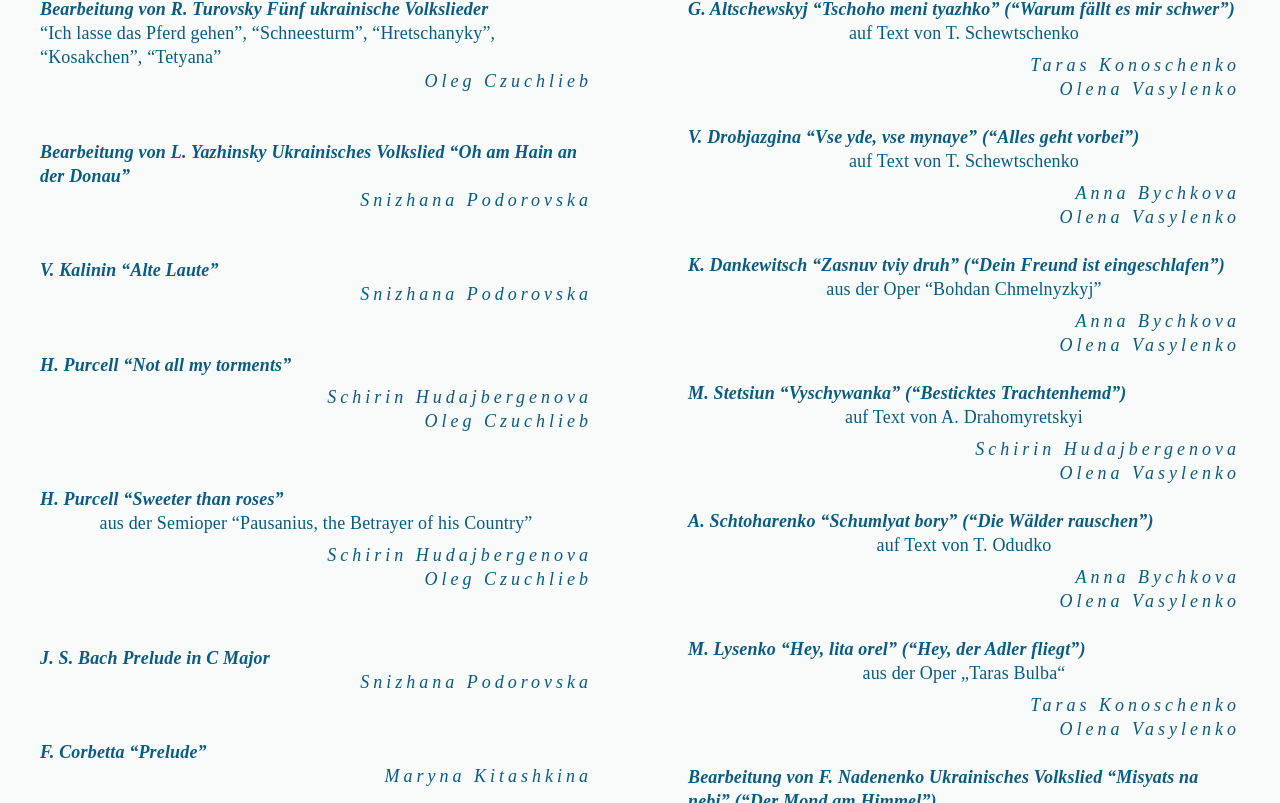
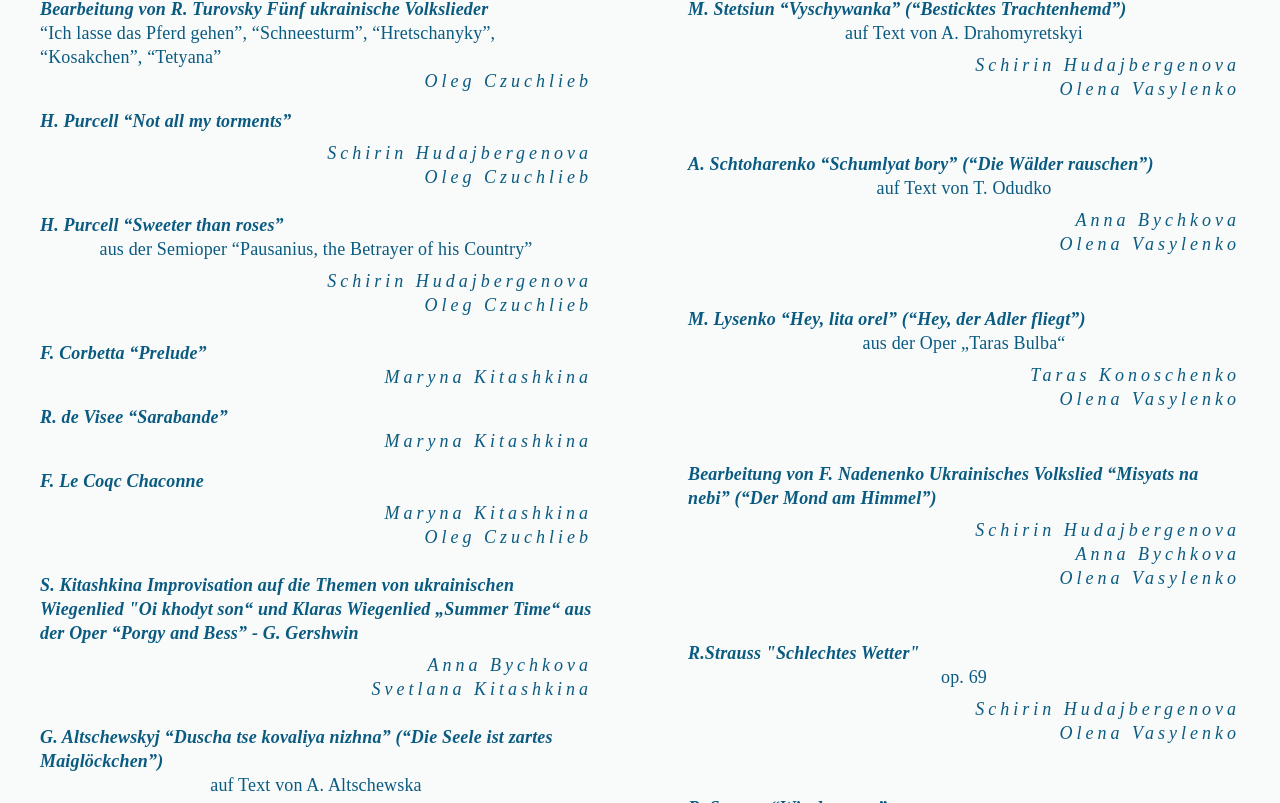
Before and after one commit to a-nn-a-bychkova/culture-event, a React (Create React App) app: page / in a window 1280 px wide. Shown: the part 1497-2300 px from the top of the page. Built offline with nearby package versions, Linux system fonts and the light colour scheme.

Commit message:
program is  changed

```diff
--- a/src/components/Programm/Programm.js
+++ b/src/components/Programm/Programm.js
@@ -17,18 +17,6 @@
     performer: ['Oleg Czuchlieb'],
   },
   {
-    id: '2',
-    author: 'Bearbeitung von L. Yazhinsky ',
-    title: 'Ukrainisches Volkslied “Oh am Hain an der Donau”',
-    performer: ['Snizhana Podorovska'],
-  },
-  {
-    id: '4',
-    author: 'V. Kalinin',
-    title: '“Alte Laute”',
-    performer: ['Snizhana Podorovska'],
-  },
-  {
     id: '9',
     author: ' H. Purcell',
     title: '“Not all my torments”',
@@ -41,14 +29,6 @@
     additionalInfo: 'aus der Semioper “Pausanius, the Betrayer of his Country”',
     performer: ['Schirin Hudajbergenova', 'Oleg Czuchlieb'],
   },
-
-  {
-    id: '8',
-    author: 'J. S. Bach',
-    title: 'Prelude in C Major',
-    performer: ['Snizhana Podorovska'],
-  },
-
   {
     id: '6',
     author: 'F. Corbetta',
@@ -175,18 +155,6 @@
     performer: ['Олег Чухліб'],
   },
   {
-    id: '2',
-    author: 'Обробка Л. Яжинського',
-    title: '“Ой, у гаю при Дунаю”',
-    performer: ['Сніжана Подоровська'],
-  },
-  {
-    id: '3',
-    author: 'В. Калінін',
-    title: '“Стара лютня”',
-    performer: ['Сніжана Подоровська'],
-  },
-  {
     id: '5',
     author: 'Г. Персел',
     title: '“Не всі мої страждання”',
@@ -198,13 +166,6 @@
     title: '“Солодше за рози”',
     additionalInfo: 'з семіопери “Паузаніас, зрадник своєї країни”',
     performer: ['Ширін Худайбергенова', 'Олег Чухліб'],
-  },
-
-  {
-    id: '6',
-    author: 'Й. С. Бах',
-    title: 'Прелюдія в До мажор',
-    performer: ['Сніжана Подоровська'],
   },
   {
     id: '7',
```
